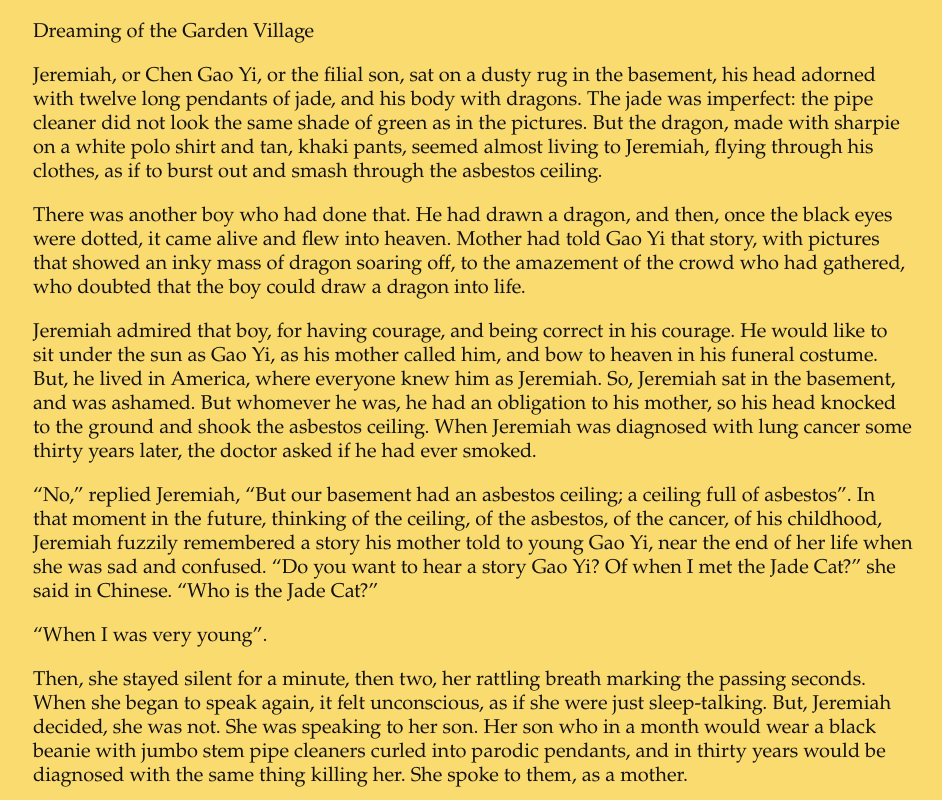
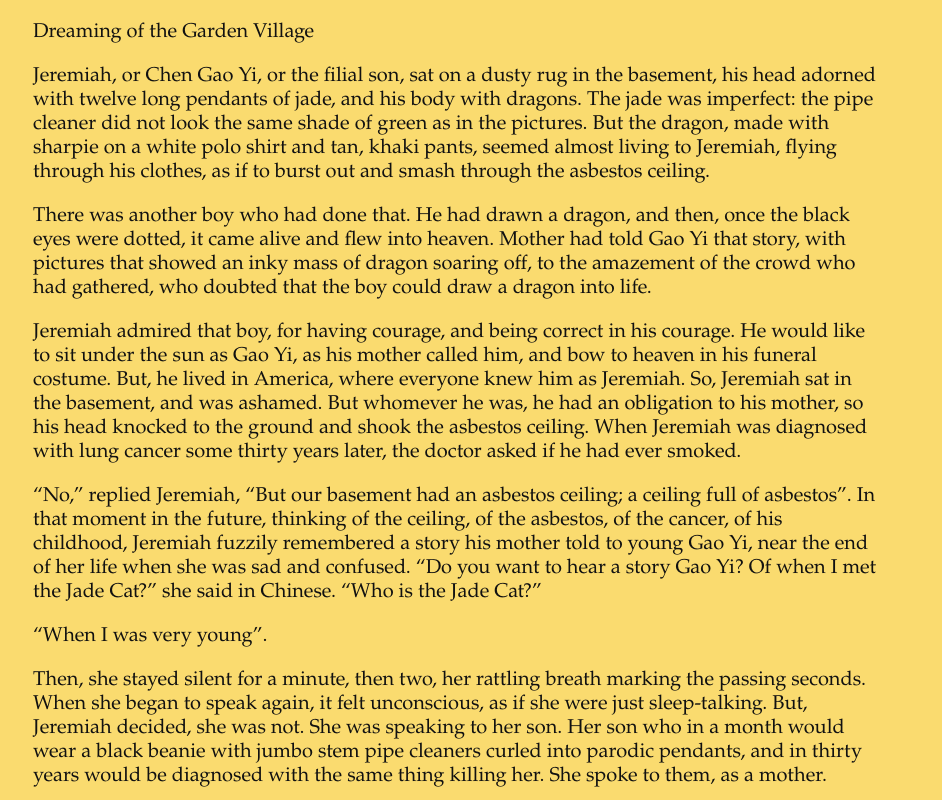
Before and after one commit to nicholasjdc/personal_website, a plain HTML site: page garden_village.html in a window 1280 px wide. Shown: the top 800 px of the page, without its empty margins (167-1109 px from the left). Drawn offline with Linux system fonts and the light colour scheme.

Commit message:
Update shortstorystyle.css

```diff
--- a/shortstorystyle.css
+++ b/shortstorystyle.css
@@ -5,7 +5,7 @@ background: #fadb6f;
 	    text-align: left;
 		     margin-top: 10px;
 		       margin-bottom: 100px;
-		         margin-right: 100px;
+		         margin-right: 10%;
 			   margin-left: 100px;
 
     }
```
